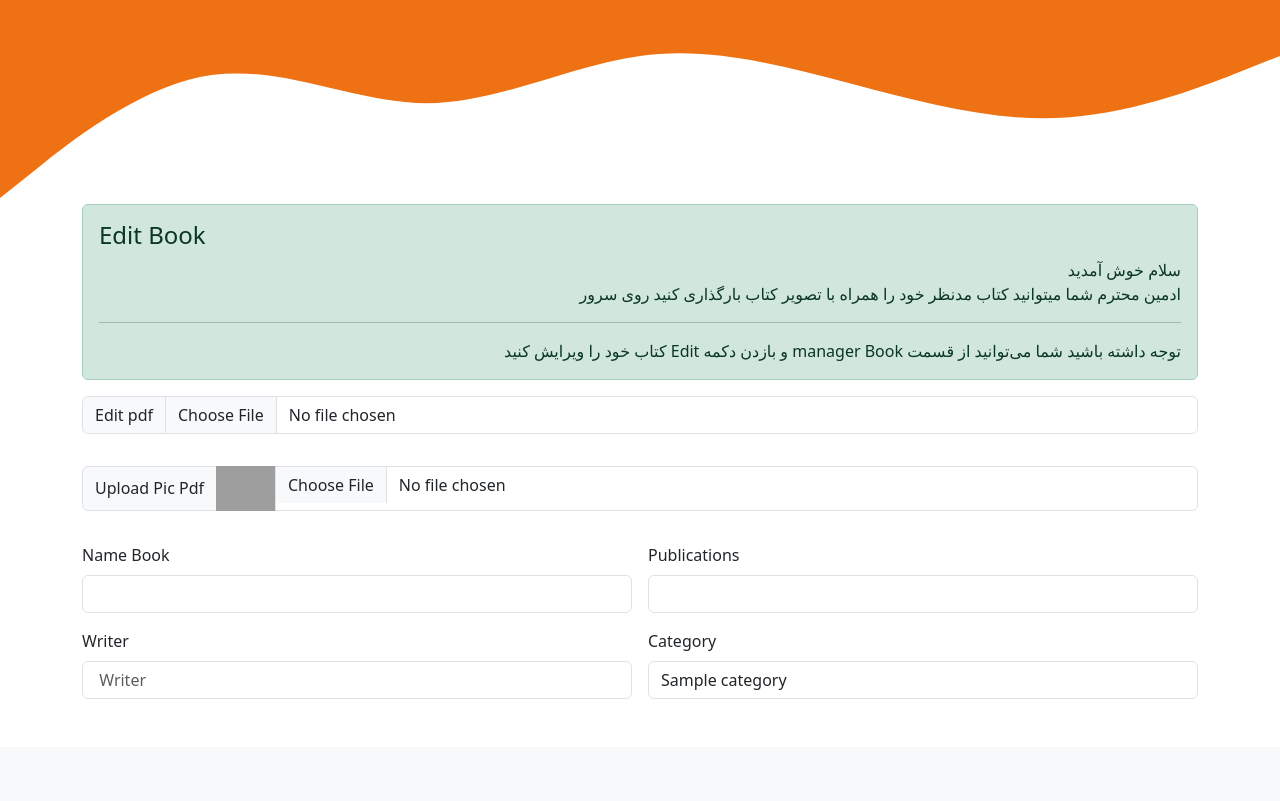
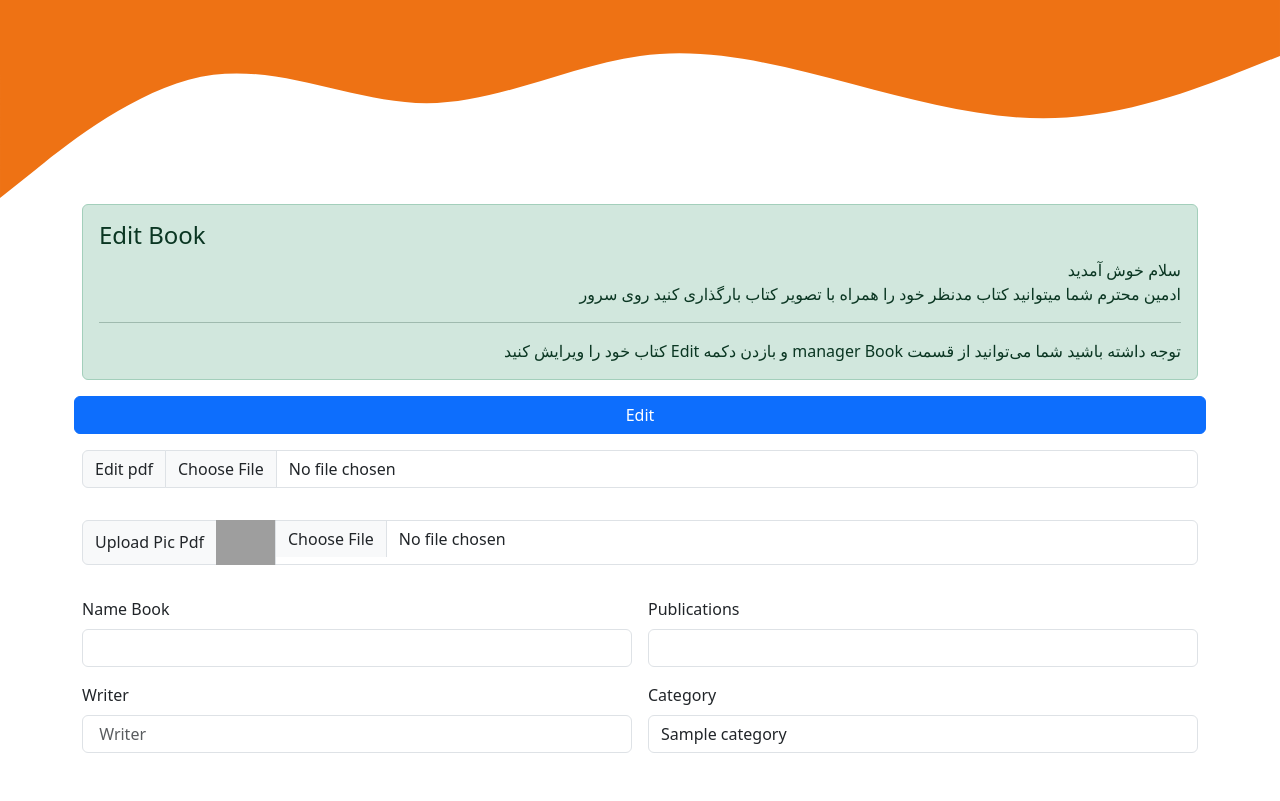
Before and after one commit to sharifi-79/first-project-library-php, a PHP site: page /myprojects/admin/manegerBook/edit.php?book_id=1 in a window 1280 px wide. Shown: the part 93-894 px from the top of the page. Before the commit the page ends 792 px from the top, so only its background shows below. Run offline with PHP 8.4, Linux system fonts and the light colour scheme; the visitor is signed in with stand-in values (Sample User, id 1); tables that the repository leaves empty or names only in its code hold one stand-in row (values such as "Sample post"); data that the repository does not hold is empty; grey boxes are pictures that could not be loaded.

Commit message:
creat logout page and fix edit in manegerBook

```diff
--- a/admin/index.php
+++ b/admin/index.php
@@ -16,7 +16,7 @@ global $connection;
     <?php
         require_once "../layut/navbarTop.php";
     ?>
-    <a href="managerBook.php" class="btn btn-outline-light m-3" type="button">log out</a>
+    <a href="<?=url("auth/logout.php");?>" class="btn btn-outline-light m-3" type="button">log out</a>
     <h2>Managing users and their books</h2>
     <div class="btn-group" role="group" aria-label="Basic outlined example">
         <a href="<?=url("admin/manegerBook");?>" class="btn btn-outline-light">maneger Book</a>
--- a/admin/manegerBook/edit.php
+++ b/admin/manegerBook/edit.php
@@ -26,14 +26,15 @@ if(isset($_POST["nameBook"]) && $_POST["nameBook"] !== ""
 && isset($_POST["Writer"]) && $_POST["Writer"] !== ""
 && isset($_POST["cat_id"]) && $_POST["cat_id"] !== ""){
 
-    if(isset($_FILES["fileToUpload"]) or isset($_FILES["PicPdf"])){
+    if(isset($_FILES["fileToUpload"]) and $_FILES["fileToUpload"]["name"] !== "" or isset($_FILES["PicPdf"]) and $_FILES["PicPdf"]["name"] !== ""){
+
         if($_FILES["fileToUpload"]["name"] !== ""){
             if(file_exists($basePath.$book->addressBook)){
                 unlink($basePath.$book->addressBook);
             }
             $allowedMimesPdf = ['pdf'];
             $pdfMimes = pathinfo($_FILES["fileToUpload"]["name"], PATHINFO_EXTENSION);
-            //dd("hello");
+
             if(!in_array($pdfMimes, $allowedMimesPdf)){
                 redirect("admin");
             }
@@ -100,8 +101,8 @@ if(isset($_POST["nameBook"]) && $_POST["nameBook"] !== ""
         require_once "../../layut/navbarTop.php";
     ?>
     <div class="btn-group" role="group" aria-label="Basic outlined example">
-        <a href="" class="btn btn-outline-light">Back</a>
-        <a href="" class="btn btn-outline-light">Logout</a>
+        <a href="<?=url("admin/manegerBook/index.php");?>" class="btn btn-outline-light">Back</a>
+        <a href="<?=url("auth/logout.php");?>" class="btn btn-outline-light">Logout</a>
     </div>
     <h2>Edite books</h2>
     <a href="<?=url("admin/manegerBook/uploadBook.php");?>" class="btn btn-outline-light m-3" type="button">Upload Book</a>
@@ -117,6 +118,7 @@ if(isset($_POST["nameBook"]) && $_POST["nameBook"] !== ""
             <p dir="rtl" class="mb-0"> توجه داشته باشید شما می‌توانید از قسمت manager Book و بازدن دکمه Edit کتاب خود را ویرایش کنید </p>
         </div>
         <form class="row g-3 mb-5" action="<?= url("admin/manegerBook/edit.php?book_id=".$_GET["book_id"]);?>" method="post" enctype="multipart/form-data">
+        <button type="submit" class="btn btn-primary">Edit</button>
         <div class="col-12">
                 <div class="input-group mb-3">
                     <label class="input-group-text" for="inputGroupFile01">Edit pdf</label>
@@ -156,10 +158,7 @@ if(isset($_POST["nameBook"]) && $_POST["nameBook"] !== ""
                 <option value="<?= $category->id?>" <?php if($category->id === $book->cat_id){echo 'selected';} ?> > <?= $category->name?> </option>
                 <?php }?>
             </div>
-            <div class="col-12">
-                    <h1>hello</h1>
-             </div>
-            <button type="submit" class="btn btn-primary">Edit</button>
+
         </form>
     </div>
 
--- a/admin/manegerBook/index.php
+++ b/admin/manegerBook/index.php
@@ -20,7 +20,7 @@ global $connection;
     ?>
     <div class="btn-group" role="group" aria-label="Basic outlined example">
         <a href="<?=url("admin");?>" class="btn btn-outline-light">Back</a>
-        <a href="" class="btn btn-outline-light">Logout</a>
+        <a href="<?=url("auth/logout.php");?>" class="btn btn-outline-light">Logout</a>
     </div>
     <h2>Managing books</h2>
     <a href="<?=url("admin/manegerBook/uploadBook.php");?>" class="btn btn-outline-light m-3" type="button">Upload Book</a>
--- a/admin/manegerBook/uploadBook.php
+++ b/admin/manegerBook/uploadBook.php
@@ -78,7 +78,7 @@ if(isset($_POST["nameBook"]) && $_POST["nameBook"] !== ""
     ?>
     <div class="btn-group" role="group" aria-label="Basic outlined example">
         <a href="<?=url("admin/manegerBook")?>" class="btn btn-outline-light">Back</a>
-        <a href="" class="btn btn-outline-light">Logout</a>
+        <a href="<?=url("auth/logout.php");?>" class="btn btn-outline-light">Logout</a>
     </div>
     <h2>Upload books</h2>
     <a href="<?=url("admin/manegerBook/uploadBook.php");?>" class="btn btn-outline-light m-3" type="button">Upload Book</a>
--- a/admin/manegerUser/advanced.php
+++ b/admin/manegerUser/advanced.php
@@ -52,7 +52,7 @@ if(isset($_GET["admin_id"]) && $_GET["admin_id"] !== ""){
     ?>
     <div class="btn-group" role="group" aria-label="Basic outlined example">
         <a href="<?= url("admin/manegerUser") ?>" class="btn btn-outline-light">Back</a>
-        <a href="" class="btn btn-outline-light">Logout</a>
+        <a href="<?=url("auth/logout.php");?>" class="btn btn-outline-light">Logout</a>
     </div>
     <h2>Extension of book date</h2>
     <a href="<?=url("admin");?>" class="btn btn-outline-light m-3" type="button"> Home Admin </a>
--- a/admin/manegerUser/index.php
+++ b/admin/manegerUser/index.php
@@ -19,8 +19,7 @@ global $connection;
         require_once "../../layut/navbarTop.php";
     ?>
     <div class="btn-group" role="group" aria-label="Basic outlined example">
-        <a href="" class="btn btn-outline-light">Back</a>
-        <a href="" class="btn btn-outline-light">Logout</a>
+        <a href="<?=url("auth/logout.php");?>" class="btn btn-outline-light">Logout</a>
     </div>
     <h2>Managing Users</h2>
     <a href="<?=url("admin/manegerBook/uploadBook.php");?>" class="btn btn-outline-light m-3" type="button">Upload Book</a>
--- a/user/index.php
+++ b/user/index.php
@@ -24,7 +24,7 @@ $user = $statment->fetch();
     <?php
         require_once "../layut/navbarTop.php";
     ?>
-    <a href="managerBook.php" class="btn btn-outline-light m-3" type="button">log out</a>
+    <a href="<?=url("auth/logout.php");?>" class="btn btn-outline-light m-3" type="button">log out</a>
     <h2>Managing And Library Books</h2>
     <h3> WELCOME : <?= $_SESSION["user"];?> </h3>
 
```
Also changed, not shown: auth/logout.php (added, +16 -0 lines), assets/images/PicBook/2024_01_03_16_07_58.jpg (added).
